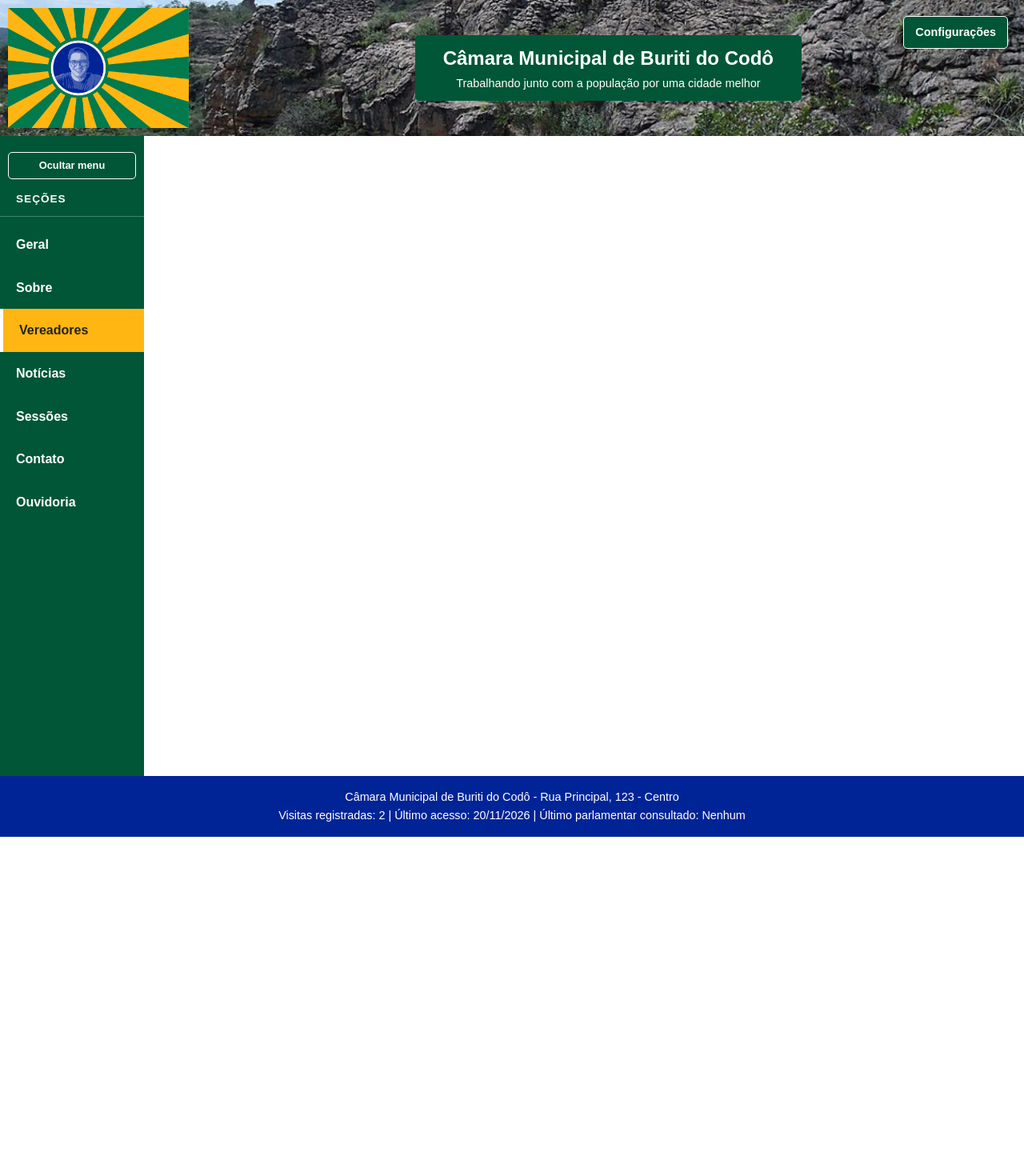
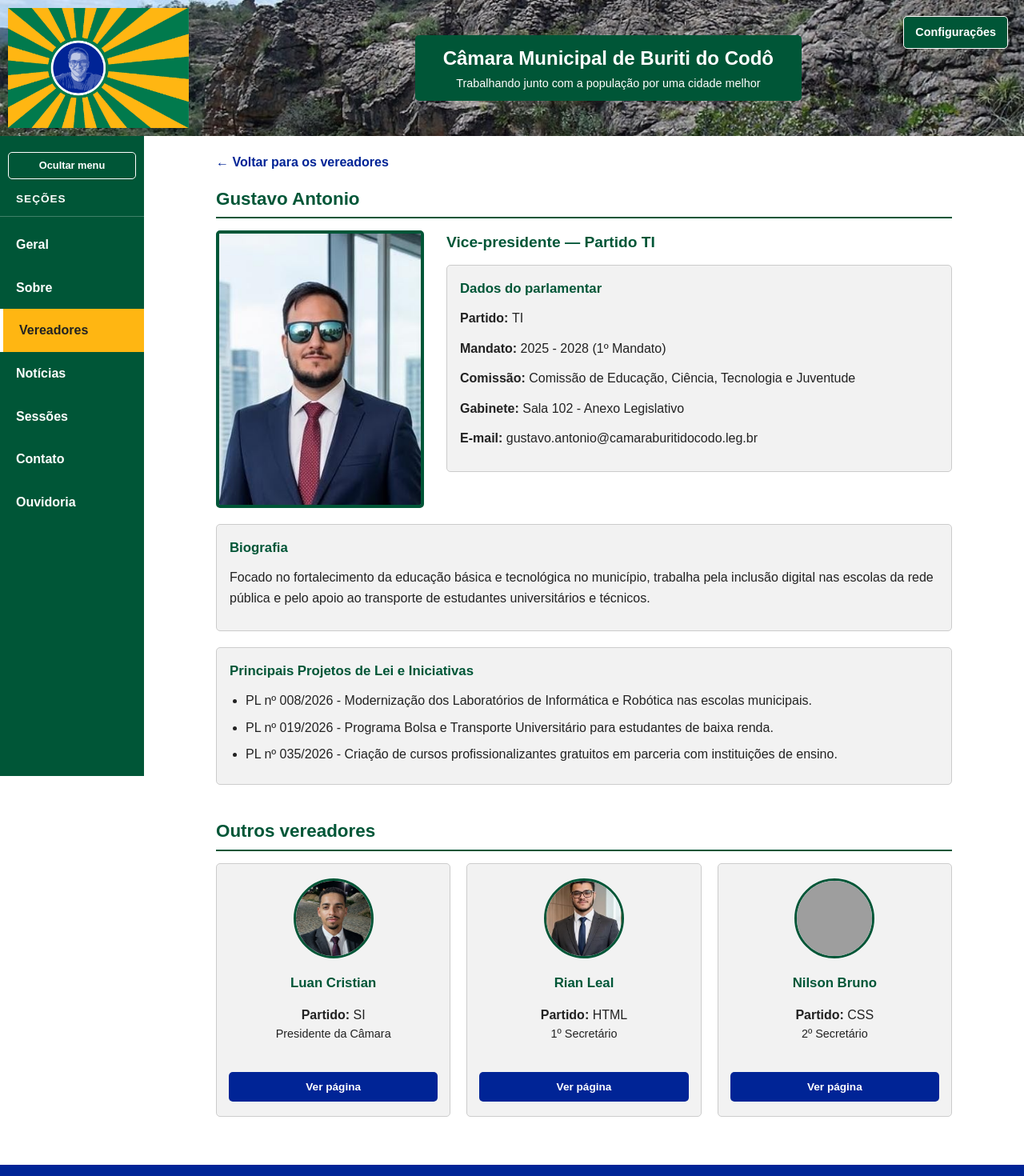
Before and after one commit to Luan-CR/Trabalho-Camara-dos-Vereadores, a React (Vite) app: page /vereadores/gustavo-antonio in a window 1280 px wide. Shown: the top 1470 px of the page at 80% size. Before the commit the page ends 1046 px from the top, so only its background shows below. Built offline with nearby package versions, Linux system fonts and the light colour scheme; grey boxes are pictures that could not be loaded.

Commit message:
coloquei o view SPA de perfil completo do vereador com roteamento dinâmico

```diff
--- a/src/App.jsx
+++ b/src/App.jsx
@@ -1,5 +1,6 @@
 import { useState, useEffect, useCallback } from 'react';
 import { Routes, Route, useLocation } from 'react-router-dom';
+import VereadorDetalhePage from './pages/VereadorDetalhePage.jsx';
 import Header from './components/Header.jsx';
 import Sidebar from './components/Sidebar.jsx';
 import Footer from './components/Footer.jsx';
@@ -131,6 +132,14 @@ export default function App() {
              />
            }
          />
+           <Route
+              path="/vereadores/:id"
+              element={
+                <VereadorDetalhePage
+                  onVereadorConsultado={atualizarUltimoVereador}
+                />
+              }
+            />
             <Route path="/noticias" element={<NoticiasSection />}/>
             <Route path="/noticias/:id" element={<NoticiaDetalhePage />} />
             <Route path="/sessoes" element={<SessoesSection/>}/>
--- /dev/null
+++ b/src/pages/VereadorDetalhePage.jsx
@@ -0,0 +1,162 @@
+import { useState, useEffect } from 'react';
+import { useParams, Link } from 'react-router-dom';
+import { buscarVereadorPorId } from '../services/api.js';
+export default function VereadorDetalhePage({ onVereadorConsultado }) {
+  const { id } = useParams();
+  const [vereador, setVereador] = useState(null);
+  const [outrosVereadores, setOutrosVereadores] = useState([]);
+  const [carregando, setCarregando] = useState(true);
+  const [erro, setErro] = useState('');
+  useEffect(() => {
+    const controller = new AbortController();
+    setCarregando(true);
+    setErro('');
+    buscarVereadorPorId(id, controller.signal)
+      .then(({ vereador: encontrado, todosVereadores }) => {
+        if (!encontrado) {
+          document.title =
+            'Vereador não encontrado - Câmara Municipal de Buriti do Codô';
+          setVereador(null);
+          setOutrosVereadores([]);
+          return;
+        }
+        document.title = `${encontrado.nome} - Vereador - Câmara Municipal de Buriti do Codô`;
+        setVereador(encontrado);
+        if (onVereadorConsultado) {
+          onVereadorConsultado(encontrado.nome);
+        }
+        const demais = [];
+        for (const outro of todosVereadores) {
+          if (outro.id === encontrado.id) continue;
+          demais.push(outro);
+        }
+        setOutrosVereadores(demais);
+      })
+      .catch((err) => {
+        if (err.name !== 'AbortError') {
+          setErro('Falha ao buscar o perfil do vereador via Fetch API.');
+        }
+      })
+      .finally(() => {
+        setCarregando(false);
+      });
+    return () => controller.abort();
+  }, [id, onVereadorConsultado]);
+  if (carregando) {
+    return (
+      <div id="conteudo-vereador">
+        <p>Carregando perfil parlamentar...</p>
+      </div>
+    );
+  }
+  if (erro) {
+    return (
+      <div id="conteudo-vereador">
+        <Link to="/vereadores" className="link-voltar">
+          ← Voltar para os vereadores
+        </Link>
+        <h2>Erro ao carregar parlamentar</h2>
+        <p className="mensagem-feedback">{erro}</p>
+      </div>
+    );
+  }
+  if (!vereador) {
+    return (
+      <div id="conteudo-vereador">
+        <Link to="/vereadores" className="link-voltar">
+          ← Voltar para os vereadores
+        </Link>
+        <h2>Vereador não encontrado</h2>
+        <p>
+          O parlamentar solicitado não existe ou não faz parte da legislatura atual.
+        </p>
+      </div>
+    );
+  }
+  const partesGabinete = vereador.gabinete.split(' | ');
+  return (
+    <div id="conteudo-vereador">
+      <section className="pagina-vereador">
+        <Link to="/vereadores" className="link-voltar">
+          ← Voltar para os vereadores
+        </Link>
+        <h2>{vereador.nome}</h2>
+        <div className="perfil-vereador">
+          <img
+            src={vereador.foto}
+            alt={`Foto do vereador ${vereador.nome}`}
+            className="perfil-foto"
+          />
+          <div className="perfil-info">
+            <p className="perfil-cargo">
+              {vereador.cargo} — Partido {vereador.partido}
+            </p>
+            <div className="info-contato">
+              <h3>Dados do parlamentar</h3>
+              <p>
+                <strong>Partido: </strong>
+                {vereador.partido}
+              </p>
+              <p>
+                <strong>Mandato: </strong>
+                {vereador.mandato}
+              </p>
+              <p>
+                <strong>Comissão: </strong>
+                {vereador.comissao}
+              </p>
+              <p>
+                <strong>Gabinete: </strong>
+                {partesGabinete[0]}
+              </p>
+              {partesGabinete[1] && (
+                <p>
+                  <strong>E-mail: </strong>
+                  <a href={`mailto:${partesGabinete[1]}`}>{partesGabinete[1]}</a>
+                </p>
+              )}
+            </div>
+          </div>
+        </div>
+        <div className="info-contato">
+          <h3>Biografia</h3>
+          <p>{vereador.biografia}</p>
+        </div>
+        <div className="info-contato">
+          <h3>Principais Projetos de Lei e Iniciativas</h3>
+          <ul className="lista-projetos">
+            {vereador.projetos.map((projeto, idx) => (
+              <li key={idx}>{projeto}</li>
+            ))}
+          </ul>
+        </div>
+      </section>
+      <section className="outros-vereadores">
+        <h2>Outros vereadores</h2>
+        <div className="lista-vereadores">
+          {outrosVereadores.map((outro) => (
+            <article key={outro.id} className="card-vereador">
+              <img
+                src={outro.foto}
+                alt={`Foto do vereador ${outro.nome}`}
+                className="foto-perfil"
+              />
+              <h3>{outro.nome}</h3>
+              <p>
+                <strong>Partido: </strong>
+                {outro.partido}
+              </p>
+              <p className="cargo-vereador">{outro.cargo}</p>
+              <Link
+                className="btn-link btn-pagina"
+                to={`/vereadores/${outro.id}`}
+              >
+                Ver página
+              </Link>
+            </article>
+          ))}
+        </div>
+      </section>
+    </div>
+  );
+}
```
